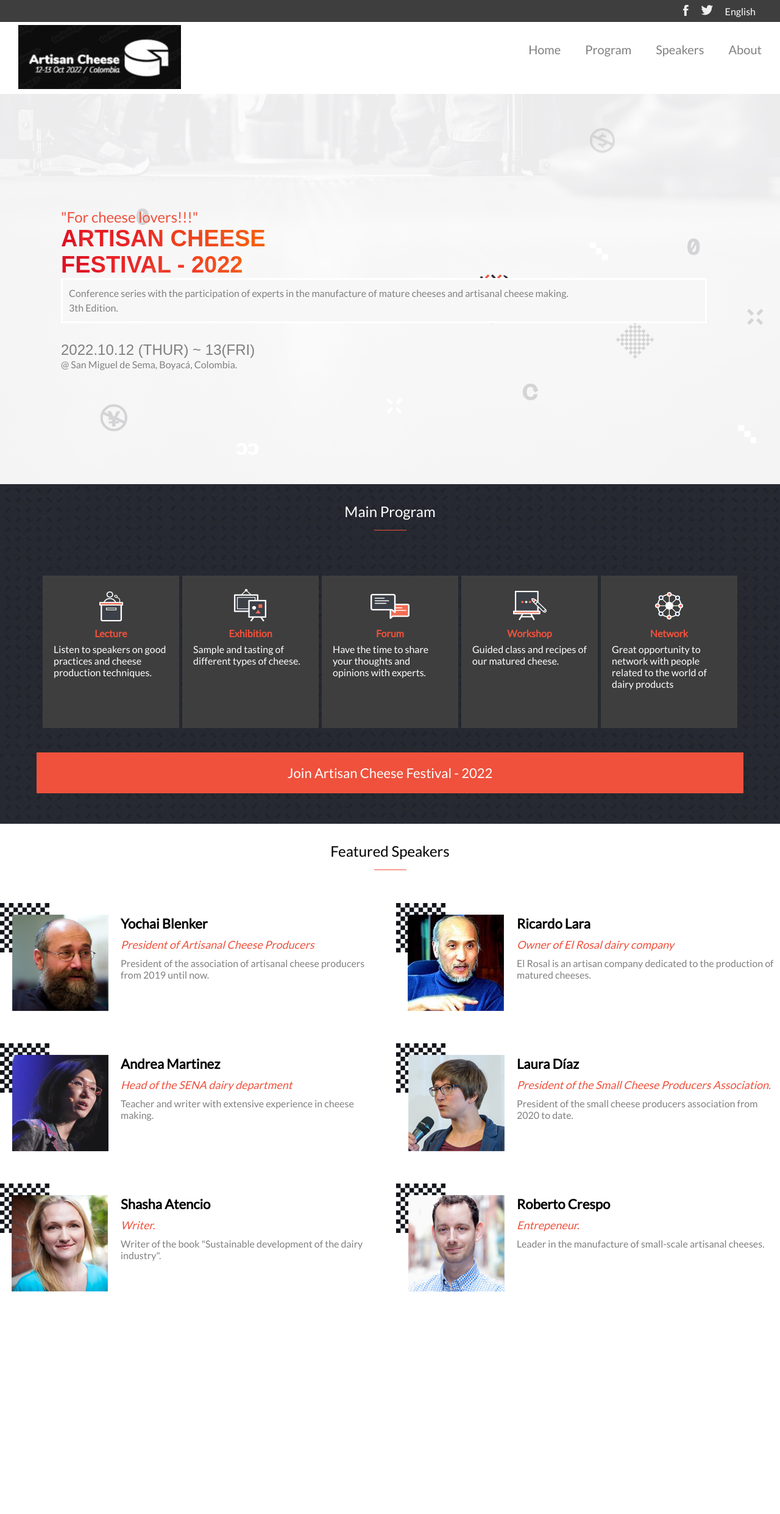
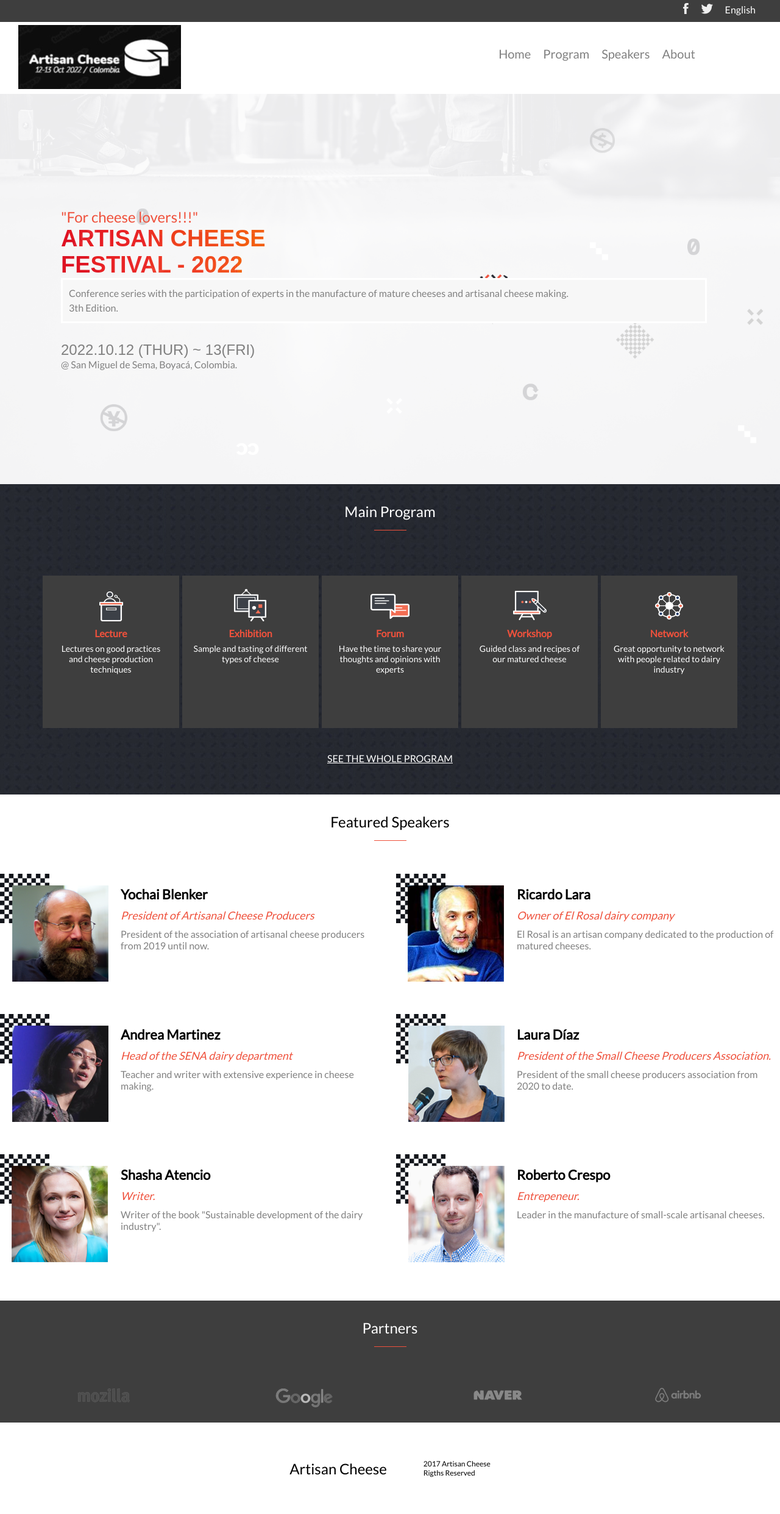
Before and after one commit to AlejandraKeber/Conference-Page, a plain HTML site: page index.html in a window 1280 px wide. Shown: the whole page at 61% size. Before the commit the page ends 2181 px from the top, so only its background shows below. Drawn offline with Linux system fonts and the light colour scheme; a web font is replaced by a local one.

Commit message:
Add reviewer requeriments

```diff
--- a/index.html
+++ b/index.html
@@ -32,7 +32,7 @@
                 <li class="navabout"><a href="about.html">About</a></li>
             </ul>
             <div class="hamburger">
-                <a href="#Menu"><img src="./src/images/mobile_menu.png" alt="Menu"></a>
+                <a href="#"><img src="./src/images/mobile_menu.png" alt="Menu"></a>
             </div>
         </nav>
     </header>
@@ -56,64 +56,67 @@
             <div class="activity">
                 <img src="./src/images/icons/lecture.png">
                 <h3 class="activity_type">Lecture</h3>
-                <p class="activity_description">Listen to speakers on good practices and cheese production techniques.
+                <p class="activity_description">Lectures on good practices and cheese production techniques
                 </p>
             </div>
             <div class="activity">
                 <img src="./src/images/icons/exhibition.png">
                 <h3 class="activity_type">Exhibition</h3>
-                <p class="activity_description">Sample and tasting of different types of cheese.</p>
+                <p class="activity_description">Sample and tasting of different types of cheese</p>
             </div>
             <div class="activity">
                 <img src="./src/images/icons/forum.png">
                 <h3 class="activity_type">Forum</h3>
-                <p class="activity_description">Have the time to share your thoughts and opinions with experts.</p>
+                <p class="activity_description">Have the time to share your thoughts and opinions with experts</p>
             </div>
             <div class="activity">
                 <img src="./src/images/icons/workshop.png">
                 <h3 class="activity_type">Workshop</h3>
-                <p class="activity_description">Guided class and recipes of our matured cheese.</p>
+                <p class="activity_description">Guided class and recipes of our matured cheese</p>
             </div>
             <div class="activity">
                 <img src="./src/images/icons/ignite.png">
                 <h3 class="activity_type">Network</h3>
-                <p class="activity_description">Great opportunity to network with people related to the world of dairy
-                    products</p>
+                <p class="activity_description">Great opportunity to network with people related to dairy industry</p>
             </div>
         </div>
-        <div class="program_link">
+        <div class="program_link mob">
             <a>Join Artisan Cheese Festival - 2022</a>
+        </div>
+        <div class="program_more desk">
+            <p>SEE THE WHOLE PROGRAM</p>
         </div>
     </section>
 
     <!-- Speakers section - fill dynamic from js -->
     <section>
-        <p class="speakers_title" id="speakers">Featured Speakers</p>
+        <h2 class="speakers_title" id="speakers">Featured Speakers</h2>
         <div class="program_line"></div>
     </section>
     <section class="speakers_container">
     </section>
-    <section class="about3 desk">
-        <div class="partners">
-            <p class="about_partner">Partners</p>
+
+    <!-- Partners section for desktop version -->
+    <section class="partners desk">
+        <div class="partners_desk">
+            <h3 class="about_partner">Partners</h3>
             <div class="program_line"></div>
             <div class="partner_img">
-                <img class="partner_photo" src="./src/images/partners/mozilla.png">
-                <img class="partner_photo" src="./src/images/partners/google.png">
-                <img class="partner_photo" src="./src/images/partners/naver.png">
-                <img class="partner_photo" src="./src/images/partners/airbnb.png">
+                <img class="partner_photo" src="./src/images/partners/mozilla.png" alt="mozilla logo">
+                <img class="partner_photo" src="./src/images/partners/google.png" alt="google logo">
+                <img class="partner_photo" src="./src/images/partners/naver.png" alt="naver logo">
+                <img class="partner_photo" src="./src/images/partners/airbnb.png" alt="airbnb logo">
 
             </div>
         </div>
-        <div class="license">
-            <h3>Artisan Cheese</h3>
+        <footer class="license">
+            <h3 class="license_title">Artisan Cheese</h3>
             <p class="rigths">2017 Artisan Cheese <br> Rigths Reserved</p>
-        </div>
+        </footer>
     </section>
 
     <!-- About section  is in other file (about.html)-->
 
     <script src="./src/js/script.js"></script>
 </body>
-
 </html>
--- a/src/css/styles.css
+++ b/src/css/styles.css
@@ -36,9 +36,14 @@
 }
 
 .nav_items {
-  display: flex;
-  flex-direction: row;
-  gap: 10px;
+  width: 100%;
+  background-color: #3e3e3e;
+  position: absolute;
+  top: 0;
+  height: 100%;
+  padding: 40px;
+  flex-direction: column;
+  display: none;
 }
 
 .nav_items a {
@@ -61,10 +66,6 @@
 
 .close {
   text-align: end;
-}
-
-.desk {
-  display: none;
 }
 
 /* Home page */
@@ -143,6 +144,10 @@
   width: 90%;
 }
 
+.activity:hover {
+  border: 3px solid #fff;
+}
+
 .activity_type {
   color: rgb(239, 81, 60);
   font-weight: 700;
@@ -153,6 +158,7 @@
   height: auto;
   text-align: left;
   padding-left: 20px;
+  font-size: 14px;
 }
 
 .program_link {
@@ -337,23 +343,25 @@
   align-items: center;
 }
 
+.license_title {
+  padding-right: 30px;
+}
+
 .rigths {
   font-size: 12px;
   padding-left: 30px;
 }
 
-@media (max-width: 768px) {
-  .nav_items {
-    width: 100%;
-    background-color: #3e3e3e;
-    position: fixed;
-    top: 0;
-    left: -100%;
-    height: 100%;
-    padding: 40px;
-    display: flex;
-    flex-direction: column;
-  }
+.partner {
+  display: none;
+}
+
+.desk {
+  display: none;
+}
+
+.licensedesk {
+  display: none;
 }
 
 @media (min-width: 768px) {
@@ -370,14 +378,19 @@
   }
 
   .nav_items {
+    background-color: #fff;
+    top: 36px;
     display: flex;
     flex-direction: row;
-    align-items: center;
-    gap: 40px;
+    gap: 20px;
     color: gray;
     height: 70px;
-    justify-items: flex-end;
-    padding-top: 50px;
+    width: 65%;
+    margin-right: 1px;
+    margin-left: 280px;
+    padding-right: 1px;
+    font-size: 15px;
+    justify-content: flex-end;
   }
 
   .nav_items a {
@@ -414,6 +427,7 @@
 
   .activity_description {
     padding: 0.1px;
+    text-align: center;
   }
 
   .top_menu {
@@ -430,8 +444,17 @@
     display: flex;
     flex-direction: row;
     gap: 20px;
+    padding-top: 5px;
     align-items: center;
     margin-right: 40px;
+    justify-content: flex-end;
+  }
+
+  .program_more {
+    color: #fff;
+    text-decoration-line: underline;
+    text-align: center;
+    margin: 20px 10px;
   }
 
   .speakers_container {
@@ -475,18 +498,63 @@
     -webkit-text-stroke: 0.5px grey;
   }
 
-  .license2 {
+  .partners {
+    background-color: #3e3e3e;
+  }
+
+  .about_partner {
+    font-size: 24px;
+    text-align: center;
+    padding-top: 30px;
+    color: #fff;
+  }
+
+  .partner_img {
+    display: flex;
+    padding-bottom: 20px;
+    margin-left: 10px;
+    margin-right: 20px;
+  }
+
+  .partner_photo {
+    filter: grayscale(100%);
+    margin: auto;
+  }
+
+  .license {
+    background-color: #fff;
+    color: black;
+    font-size: 24px;
+    padding: 30px 30px;
+    display: flex;
+    align-content: space-around;
+    justify-content: center;
+    height: 150px;
+    align-items: center;
+  }
+
+  .licensedesk {
     background-color: #3e3e3e;
     color: #fff;
     font-size: 24px;
     padding: 30px 30px;
     display: flex;
+    align-content: space-around;
     justify-content: center;
+    height: 150px;
     align-items: center;
-    height: 150px;
+  }
+
+  .rigths {
+    font-size: 12px;
+    padding-left: 30px;
   }
 
   .mob {
     display: none;
   }
+
+  .desk {
+    display: block;
+  }
 }
--- a/src/js/script.js
+++ b/src/js/script.js
@@ -1,27 +1,28 @@
-const hamburger = document.querySelector('.hamburger');
+const openMenu = document.querySelector('.hamburger');
 const modalMenu = document.querySelector('.nav_items');
-hamburger.addEventListener('click', () => {
-  modalMenu.style.left = 0;
+
+openMenu.addEventListener('click', () => {
+  modalMenu.style.display = 'block';
 });
 
 const closeMenu = document.querySelector('.close');
 closeMenu.addEventListener('click', () => {
-  modalMenu.style.left = '-100%';
+  modalMenu.style.display = 'none';
 });
 
 const closeProgram = document.querySelector('.navprogram');
 closeProgram.addEventListener('click', () => {
-  modalMenu.style.left = '-100%';
+  modalMenu.style.display = 'none';
 });
 
 const closeSpeakers = document.querySelector('.navspeakers');
 closeSpeakers.addEventListener('click', () => {
-  modalMenu.style.left = '-100%';
+  modalMenu.style.display = 'none';
 });
 
 const closeAbout = document.querySelector('.navabout');
 closeAbout.addEventListener('click', () => {
-  modalMenu.style.left = '-100%';
+  modalMenu.style.display = 'none';
 });
 
 const speakersInfo = [
```
Also changed, not shown: about.html (+21 -16 lines), 1 other file.
